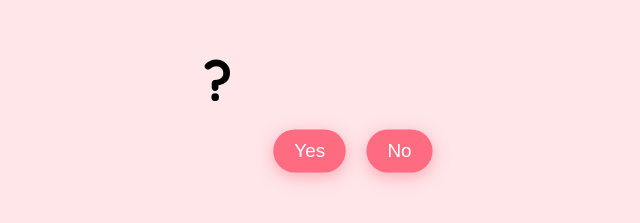
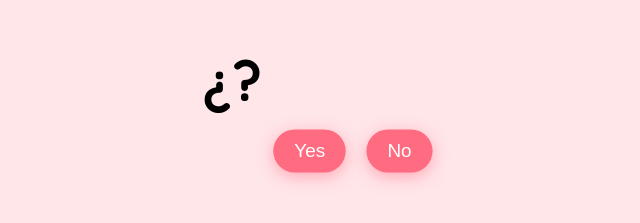
Before and after one commit to cristianchile973-bit/do-you-love-me, a website: page index.html in a window 1280 px wide. Shown: the part 311-534 px from the top of the page, without its empty margins (287-927 px from the left). Drawn offline with Linux system fonts and the light colour scheme.

Commit message:
Update index.html

```diff
--- a/index.html
+++ b/index.html
@@ -13,7 +13,7 @@
 
 <div class="question-container container">
   <video class="local-gif" src="video/Reply me love.mp4.mp" autoplay muted loop></video>
-  <h2 class="question">?</h2>
+  <h2 class="question">¿?</h2>
   <div class="button-container">
     <button class="yes-btn btn js-yes-btn">Yes</button>
     <button class="no-btn btn js-no-btn">No</button>
```
